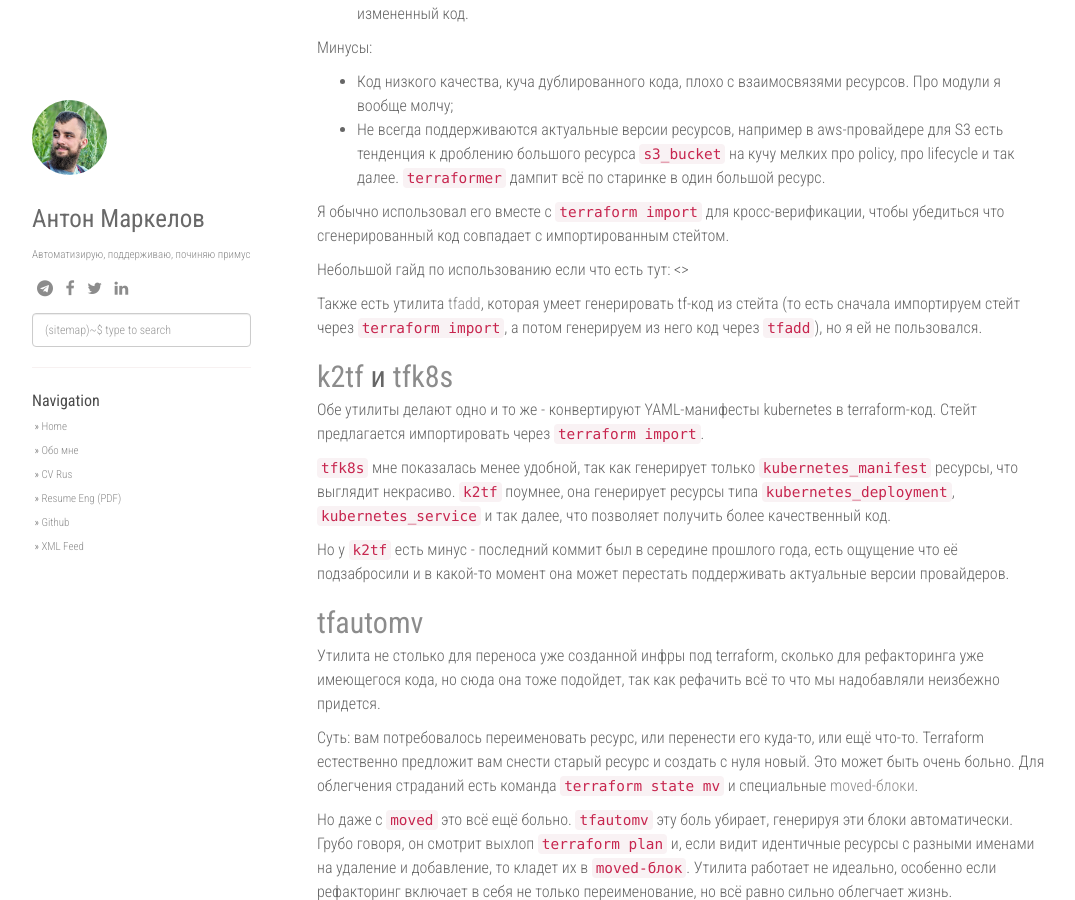
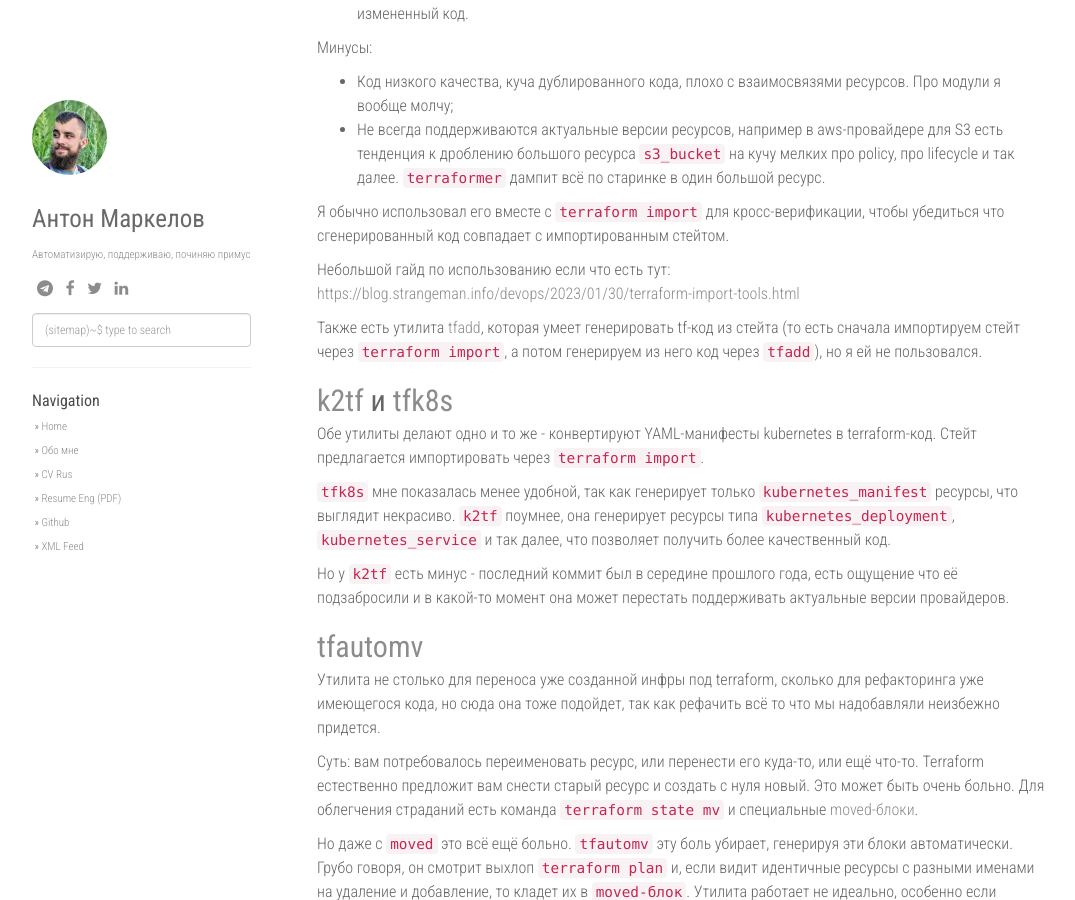
Before and after one commit to strangeman/strangeman.github.io, a Jekyll site: the page built from _posts/2023-01-30-terraform-import-tools.md, in a window 1280 px wide and 900 px high, scrolled down 661 px. Shown: the whole window, without its empty margins (53-1128 px from the left). Built offline with Jekyll 4.4.1, drawn with Linux system fonts in a browser that asks for light colours; nearby versions of some CDN libraries; comment, search, counter and statistics services are not loaded; some of the changed lines change nothing that is shown.

Commit message:
add link

```diff
--- a/_posts/2023-01-30-terraform-import-tools.md
+++ b/_posts/2023-01-30-terraform-import-tools.md
@@ -31,7 +31,7 @@ keywords: "terraform, aws"
 
 Я обычно использовал его вместе с `terraform import` для кросс-верификации, чтобы убедиться что сгенерированный код совпадает с импортированным стейтом.
 
-Небольшой гайд по использованию если что есть тут: <>
+Небольшой гайд по использованию если что есть тут: <https://blog.strangeman.info/devops/2023/01/30/terraform-import-tools.html>
 
 Также есть утилита [tfadd](https://github.com/magodo/tfadd), которая умеет генерировать tf-код из стейта (то есть сначала импортируем стейт через `terraform import`, а потом генерируем из него код через `tfadd`), но я ей не пользовался.
 
```
